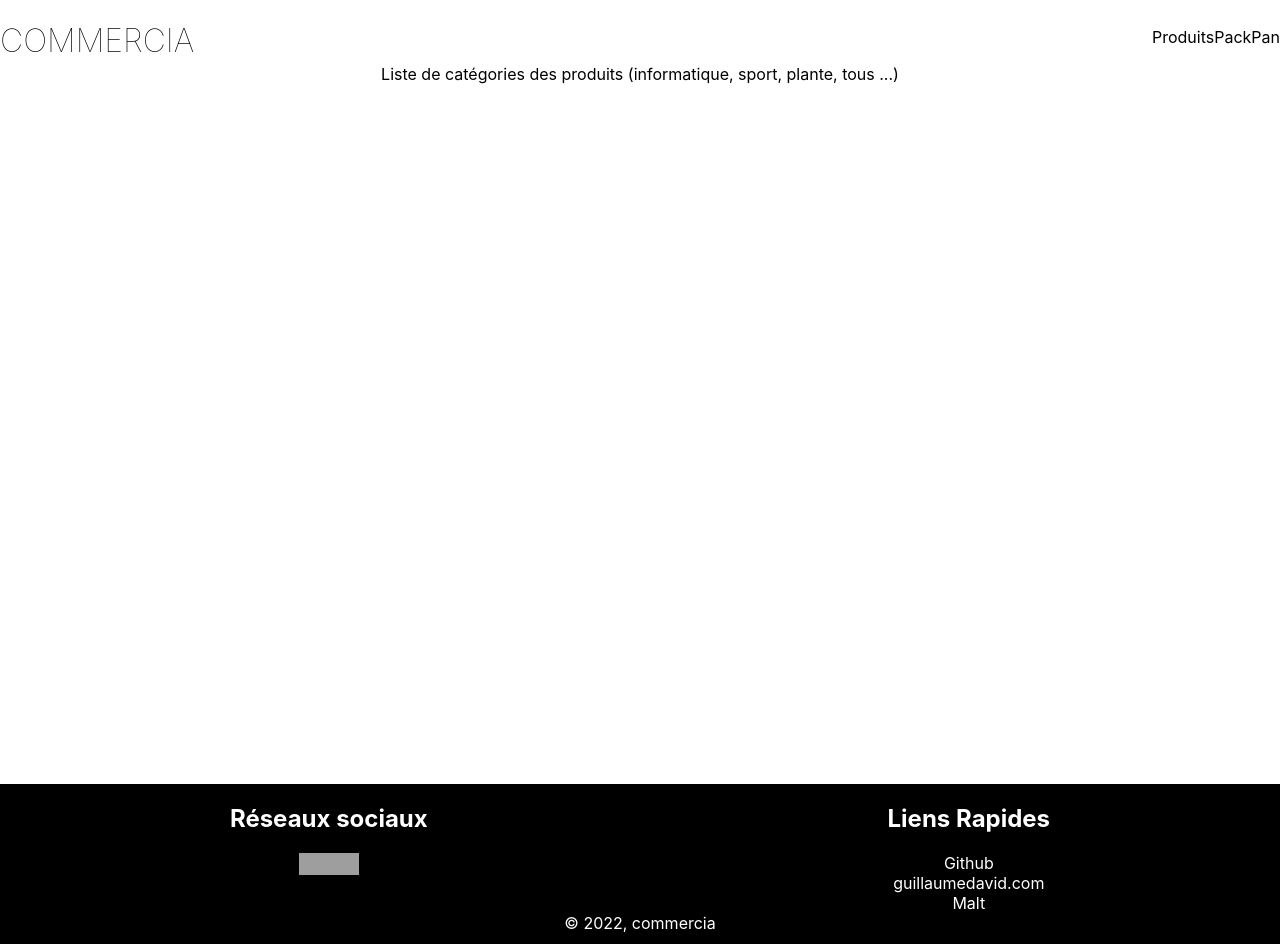
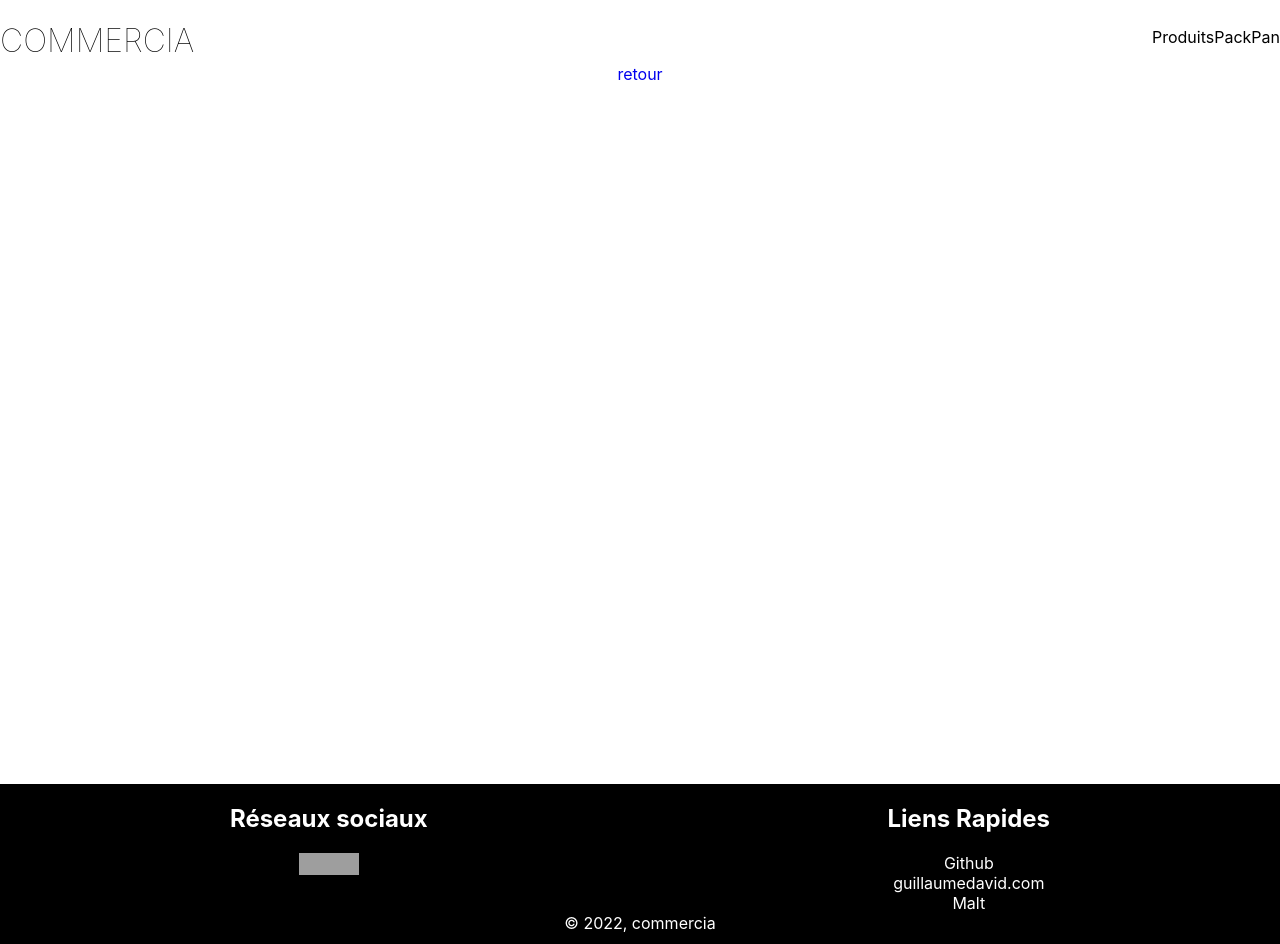
Before and after one commit to GuillaumeDaviid/e-commerce_webSite, a React (Create React App) app in the folder e-commerce/: page /product in a window 1280 px wide. Built offline with nearby package versions, Linux system fonts and the light colour scheme; grey boxes are pictures that could not be loaded.

Commit message:
add template in product component

```diff
--- a/e-commerce/src/App.tsx
+++ b/e-commerce/src/App.tsx
@@ -13,7 +13,9 @@ function App() {
       <Header />
       <Routes>
         <Route path="/" element={<Home />} />
-        <Route path="/product" element={<Product />} />
+        <Route path="/product" element={<Product />} >
+          <Route path=":id" element={<Product />} />
+          </Route >
         <Route path="/cart" element={<Cart />} />
       </Routes>
       <Footer />
--- a/e-commerce/src/components/Product.tsx
+++ b/e-commerce/src/components/Product.tsx
@@ -1,9 +1,19 @@
 import '../styles/Product.scss'
+import {useParams, Link} from "react-router-dom";
+import Template from './Template'
 
 function Product () {
+    let { id } = useParams()
+
+    console.log(id?.substring(3));
+
+    const title = id === "id=vetement" ? <h1>Vetements</h1> : id === "id=informatique" ? <h1>Informatique</h1> : id === "id=sport" ? <h1>Sport</h1>
+    : id === "id=bricolage" ? <h1>Bricolage</h1> : id === "id=plante" ? <h1>Plantes</h1> : <div></div>
     return(
         <div className="Product">
-            Liste de catégories des produits (informatique, sport, plante, tous ...)
+            <Link to="/">retour</Link>
+            {title}
+            <Template category={`${id?.substring(3)}`}/>
         </div>
     )
 }
--- a/e-commerce/src/components/Template.tsx
+++ b/e-commerce/src/components/Template.tsx
@@ -10,7 +10,7 @@ type Props = {
 function Template ({category}:Props) {
 
     const item = productList.map((data) =>
-    category === data.category ? <div className='Template__item'><Link to={`/${category}`}><img  className='Template__item__img' src={img} alt={data.name}/>
+    category === data.category ? <div className='Template__item'><Link to={`/product/id=${category}`}><img  className='Template__item__img' src={img} alt={data.name}/>
     <p className='item-name'>{data.name}</p>
     <p className='item-price'>{data.price} €</p></Link>
     </div> : <div></div>)
```
